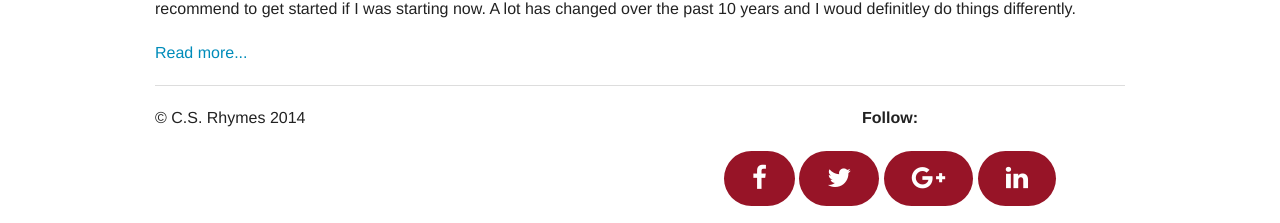
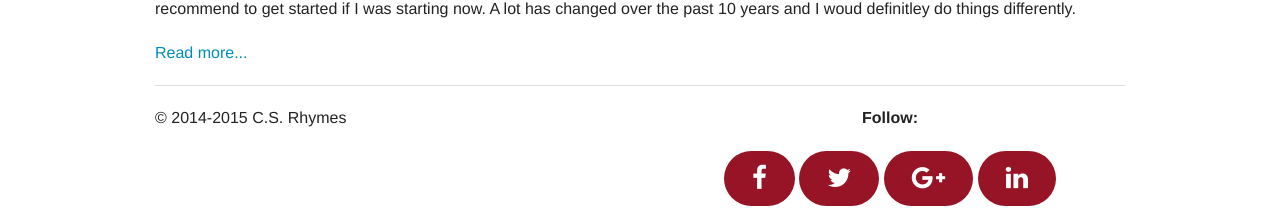
Before and after one commit to chrisrhymes/chrisrhymes.github.io, a Jekyll site: the page built from index.md, in a window 1280 px wide. Shown: the part 1629-1852 px from the top of the page. Built offline with Jekyll 4.4.1, drawn with Linux system fonts in a browser that asks for light colours; nearby versions of some CDN libraries.

Commit message:
Updated footer copyright

```diff
--- a/_includes/footer.html
+++ b/_includes/footer.html
@@ -1,7 +1,7 @@
 	<hr>
 	<footer class="row">
 		<div class="small-12 medium-6 columns">
-			<p class="left">&copy; C.S. Rhymes 2014</p>
+			<p class="left">&copy; 2014<script>new Date().getFullYear()>2014&&document.write("-"+new Date().getFullYear());</script> C.S. Rhymes</p>
 		</div>
 		<div class="small-12 medium-6 columns follow">
 			<p><strong>Follow:</strong></p>
```
